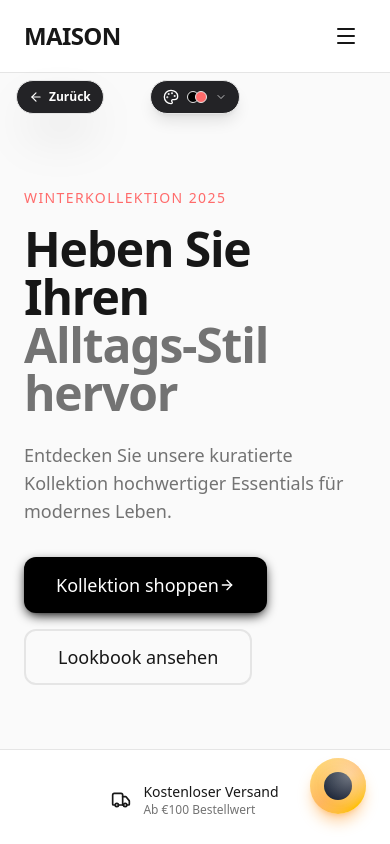
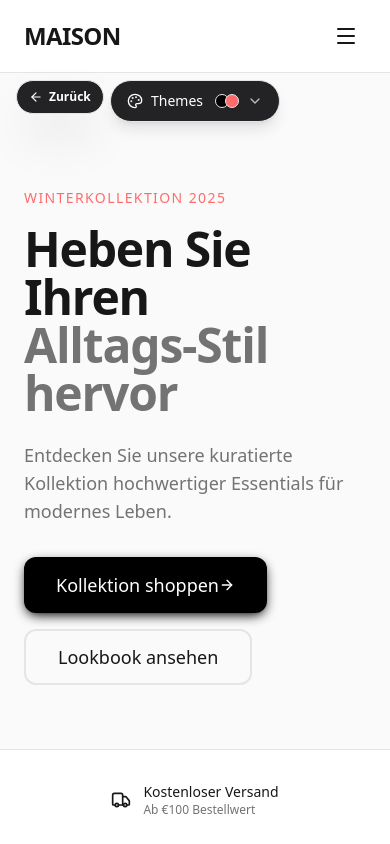
Before and after one commit to m2b-creator/demo_webpages, a Next.js app: page /demos/ecommerce in a window 390 px wide. Shown: the top 844 px of the page. Built offline with nearby package versions, Linux system fonts and the light colour scheme.

Commit message:
Refactor Dark Mode toggle styles for improved responsiveness and visual consistency

```diff
--- a/src/app/page.tsx
+++ b/src/app/page.tsx
@@ -885,10 +885,6 @@ function MainNav() {
           />
         </a>
 
-        {/* Center - Dark Mode Toggle (desktop only, mobile is floating) */}
-        <div className="hidden md:block absolute left-1/2 -translate-x-1/2">
-          <DarkModeToggle />
-        </div>
 
         {/* Desktop Navigation */}
         <div className="hidden md:flex items-center">
@@ -1030,9 +1026,9 @@ function MainNav() {
         )}
       </AnimatePresence>
 
-      {/* Mobile floating dark mode toggle - bottom right */}
+      {/* Floating dark mode toggle - bottom right */}
       <motion.div
-        className="md:hidden fixed bottom-6 right-6 z-[100]"
+        className="fixed bottom-6 right-6 z-[100]"
         initial={{ opacity: 0, scale: 0.8, y: 20 }}
         animate={{ opacity: 1, scale: 1, y: 0 }}
         transition={{ delay: 0.8, type: "spring", stiffness: 200 }}
--- a/src/components/layout/DemoLayout.tsx
+++ b/src/components/layout/DemoLayout.tsx
@@ -7,7 +7,6 @@ import { ArrowLeft, Palette, Menu, X } from "lucide-react";
 import { ThemeProvider } from "@/lib/hooks/useTheme";
 import { DarkModeProvider } from "@/lib/hooks/useDarkMode";
 import { ThemeSwitcherMinimal } from "@/components/showcase/ThemeSwitcher";
-import { DarkModeToggle } from "@/components/showcase/DarkModeToggle";
 import { CustomCursor } from "@/components/effects";
 import type { DemoTheme } from "@/lib/themes/types";
 
@@ -34,7 +33,7 @@ export function DemoLayout({
         {/* Back to Overview floating button */}
         {showBackButton && (
           <motion.div
-            className="fixed top-20 left-4 sm:top-6 sm:left-6 z-[100]"
+            className="fixed top-20 left-4 sm:left-6 z-[100]"
             initial={{ opacity: 0, x: -20 }}
             animate={{ opacity: 1, x: 0 }}
             transition={{ delay: 0.5 }}
@@ -60,16 +59,6 @@ export function DemoLayout({
             </motion.button>
           </motion.div>
         )}
-
-        {/* Dark mode toggle - bottom right on mobile, top right on desktop */}
-        <motion.div
-          className="fixed bottom-6 right-6 sm:bottom-auto sm:top-6 z-[100]"
-          initial={{ opacity: 0, scale: 0.8 }}
-          animate={{ opacity: 1, scale: 1 }}
-          transition={{ delay: 0.6, type: "spring", stiffness: 200 }}
-        >
-          <DarkModeToggle />
-        </motion.div>
 
         {/* Theme switcher */}
         {showThemeSwitcher && <ThemeSwitcherMinimal />}
--- a/src/components/showcase/DarkModeToggle.tsx
+++ b/src/components/showcase/DarkModeToggle.tsx
@@ -110,7 +110,7 @@ export function DarkModeToggle() {
         ref={buttonRef}
         onClick={handleClick}
         className={cn(
-          "relative w-14 h-14 rounded-full overflow-hidden cursor-pointer",
+          "relative w-[72px] h-[72px] rounded-full overflow-hidden cursor-pointer",
           "focus:outline-none focus-visible:ring-2 focus-visible:ring-offset-2",
           isDark
             ? "bg-gradient-to-br from-slate-800 via-slate-900 to-indigo-950 shadow-lg shadow-indigo-500/20 focus-visible:ring-indigo-400"
@@ -175,9 +175,9 @@ export function DarkModeToggle() {
               {[...Array(8)].map((_, i) => (
                 <motion.div
                   key={i}
-                  className="absolute w-0.5 h-3 bg-gradient-to-t from-orange-400 to-yellow-200 rounded-full origin-bottom"
+                  className="absolute w-1 h-4 bg-gradient-to-t from-orange-400 to-yellow-200 rounded-full origin-bottom"
                   style={{
-                    transform: `rotate(${i * 45}deg) translateY(-18px)`,
+                    transform: `rotate(${i * 45}deg) translateY(-22px)`,
                   }}
                   animate={{
                     scaleY: [1, 1.4, 1],
@@ -209,7 +209,7 @@ export function DarkModeToggle() {
             {/* Sun core / Moon */}
             <motion.div
               className={cn(
-                "w-7 h-7 rounded-full relative overflow-hidden",
+                "w-9 h-9 rounded-full relative overflow-hidden",
                 isDark
                   ? "bg-gradient-to-br from-slate-100 via-slate-200 to-slate-300"
                   : "bg-gradient-to-br from-yellow-200 via-amber-300 to-orange-400"
@@ -264,14 +264,14 @@ export function DarkModeToggle() {
 
             {/* Eclipse overlay */}
             <motion.div
-              className="absolute top-0 right-0 w-7 h-7 rounded-full"
+              className="absolute top-0 right-0 w-9 h-9 rounded-full"
               style={{
                 background: isDark
                   ? "transparent"
                   : "linear-gradient(135deg, #1e293b 0%, #0f172a 100%)",
               }}
               animate={{
-                x: isDark ? 20 : 0,
+                x: isDark ? 26 : 0,
                 opacity: isDark ? 0 : 1,
               }}
               transition={fluidSpring}
--- a/src/components/showcase/ThemeSwitcher.tsx
+++ b/src/components/showcase/ThemeSwitcher.tsx
@@ -123,32 +123,37 @@ export function ThemeSwitcher() {
   );
 }
 
-// Minimal version - toggleable on mobile (top center), always visible on desktop (bottom center)
+// Minimal version - collapsible at top center for all views
 export function ThemeSwitcherMinimal() {
   const { currentScheme, availableSchemes, setScheme } = useTheme();
   const [isOpen, setIsOpen] = useState(false);
 
   return (
     <motion.div
-      className="fixed top-20 left-1/2 -translate-x-1/2 sm:bottom-8 sm:top-auto z-50"
+      className="fixed top-20 left-1/2 -translate-x-1/2 z-50"
       initial={{ opacity: 0, y: -20 }}
       animate={{ opacity: 1, y: 0 }}
       transition={{ delay: 0.8, type: "spring", stiffness: 100 }}
     >
-      {/* Mobile toggle button */}
+      {/* Toggle button */}
       <motion.button
         onClick={() => setIsOpen(!isOpen)}
-        className="flex sm:hidden items-center gap-2 px-3 py-2 bg-zinc-900/95 backdrop-blur-xl rounded-full border border-white/20 shadow-lg"
+        className={cn(
+          "flex items-center gap-2 px-4 py-2.5 bg-zinc-900/95 backdrop-blur-xl rounded-full border border-white/20 shadow-lg",
+          "hover:bg-zinc-800/95 transition-colors duration-200",
+          isOpen && "bg-zinc-800/95"
+        )}
         whileTap={{ scale: 0.95 }}
       >
         <Palette className="w-4 h-4 text-white" />
-        <div className="flex -space-x-1">
+        <span className="text-sm font-medium text-white">Themes</span>
+        <div className="flex -space-x-1 ml-1">
           <div
-            className="w-3 h-3 rounded-full border border-zinc-700"
+            className="w-3.5 h-3.5 rounded-full border border-zinc-700"
             style={{ backgroundColor: currentScheme.colors.primary }}
           />
           <div
-            className="w-3 h-3 rounded-full border border-zinc-700"
+            className="w-3.5 h-3.5 rounded-full border border-zinc-700"
             style={{ backgroundColor: currentScheme.colors.accent }}
           />
         </div>
@@ -156,22 +161,22 @@ export function ThemeSwitcherMinimal() {
           animate={{ rotate: isOpen ? 180 : 0 }}
           transition={{ duration: 0.2 }}
         >
-          <ChevronDown className="w-3 h-3 text-white/70" />
+          <ChevronDown className="w-4 h-4 text-white/70" />
         </motion.div>
       </motion.button>
 
-      {/* Mobile dropdown */}
+      {/* Dropdown panel */}
       <AnimatePresence>
         {isOpen && (
           <motion.div
-            className="sm:hidden absolute top-full left-1/2 -translate-x-1/2 mt-2"
+            className="absolute top-full left-1/2 -translate-x-1/2 mt-3"
             initial={{ opacity: 0, scale: 0.95, y: -10 }}
             animate={{ opacity: 1, scale: 1, y: 0 }}
             exit={{ opacity: 0, scale: 0.95, y: -10 }}
             transition={{ duration: 0.2 }}
           >
-            <div className="flex gap-2 px-3 py-3 bg-zinc-900/95 backdrop-blur-xl rounded-xl border border-white/20 shadow-2xl">
-              {availableSchemes.map((scheme) => (
+            <div className="flex gap-2 sm:gap-3 px-4 py-4 bg-zinc-900/95 backdrop-blur-xl rounded-2xl border border-white/20 shadow-2xl">
+              {availableSchemes.map((scheme, index) => (
                 <motion.button
                   key={scheme.id}
                   onClick={() => {
@@ -179,12 +184,17 @@ export function ThemeSwitcherMinimal() {
                     setIsOpen(false);
                   }}
                   className={cn(
-                    "relative w-10 h-10 rounded-lg overflow-hidden",
+                    "relative w-11 h-11 sm:w-12 sm:h-12 rounded-xl overflow-hidden",
                     "transition-all duration-200",
+                    "hover:shadow-lg hover:shadow-white/20",
                     currentScheme.id === scheme.id && "ring-2 ring-white ring-offset-2 ring-offset-zinc-900 scale-110"
                   )}
                   style={{ backgroundColor: scheme.colors.primary }}
+                  whileHover={{ scale: 1.1, y: -2 }}
                   whileTap={{ scale: 0.95 }}
+                  initial={{ opacity: 0, y: 10 }}
+                  animate={{ opacity: 1, y: 0 }}
+                  transition={{ delay: index * 0.05 }}
                   aria-label={`Switch to ${scheme.name} theme`}
                 >
                   <div
@@ -199,7 +209,7 @@ export function ThemeSwitcherMinimal() {
                       animate={{ scale: 1 }}
                       className="absolute inset-0 flex items-center justify-center bg-black/20"
                     >
-                      <Check className="w-4 h-4 text-white drop-shadow-md" />
+                      <Check className="w-4 h-4 sm:w-5 sm:h-5 text-white drop-shadow-md" />
                     </motion.div>
                   )}
                 </motion.button>
@@ -208,72 +218,6 @@ export function ThemeSwitcherMinimal() {
           </motion.div>
         )}
       </AnimatePresence>
-
-      {/* Desktop version - always visible */}
-      <div className="hidden sm:flex flex-col items-center gap-3">
-        <motion.div
-          className="absolute inset-0 rounded-3xl bg-gradient-to-r from-violet-500/40 to-cyan-500/40 blur-2xl scale-110"
-          animate={{
-            scale: [1.1, 1.2, 1.1],
-            opacity: [0.6, 0.9, 0.6],
-          }}
-          transition={{
-            duration: 3,
-            repeat: Infinity,
-            ease: "easeInOut",
-          }}
-        />
-
-        <div className="relative flex flex-col items-center gap-3">
-          <motion.span
-            className="flex text-sm font-bold text-white bg-gradient-to-r from-violet-600 to-cyan-600 px-5 py-2 rounded-full shadow-lg shadow-violet-500/30 items-center"
-            initial={{ opacity: 0, y: -10 }}
-            animate={{ opacity: 1, y: 0 }}
-            transition={{ delay: 1.2 }}
-          >
-            <Palette className="w-4 h-4 mr-2" />
-            Themes
-          </motion.span>
-
-          <div className="flex gap-3 px-5 py-4 bg-zinc-900/95 backdrop-blur-xl rounded-2xl border border-white/20 shadow-2xl shadow-black/40">
-            {availableSchemes.map((scheme, index) => (
-              <motion.button
-                key={scheme.id}
-                onClick={() => setScheme(scheme.id)}
-                className={cn(
-                  "relative w-12 h-12 rounded-xl overflow-hidden",
-                  "transition-all duration-200",
-                  "hover:shadow-lg hover:shadow-white/20",
-                  currentScheme.id === scheme.id && "ring-2 ring-white ring-offset-2 ring-offset-zinc-900 scale-110"
-                )}
-                style={{ backgroundColor: scheme.colors.primary }}
-                whileHover={{ scale: 1.15, y: -3 }}
-                whileTap={{ scale: 0.95 }}
-                initial={{ opacity: 0, y: 10 }}
-                animate={{ opacity: 1, y: 0 }}
-                transition={{ delay: 1 + index * 0.1 }}
-                aria-label={`Switch to ${scheme.name} theme`}
-              >
-                <div
-                  className="absolute inset-0 opacity-40"
-                  style={{
-                    background: `linear-gradient(135deg, rgba(255,255,255,0.4) 0%, transparent 50%, rgba(0,0,0,0.2) 100%)`,
-                  }}
-                />
-                {currentScheme.id === scheme.id && (
-                  <motion.div
-                    initial={{ scale: 0 }}
-                    animate={{ scale: 1 }}
-                    className="absolute inset-0 flex items-center justify-center bg-black/20"
-                  >
-                    <Check className="w-5 h-5 text-white drop-shadow-md" />
-                  </motion.div>
-                )}
-              </motion.button>
-            ))}
-          </div>
-        </div>
-      </div>
     </motion.div>
   );
 }
```
